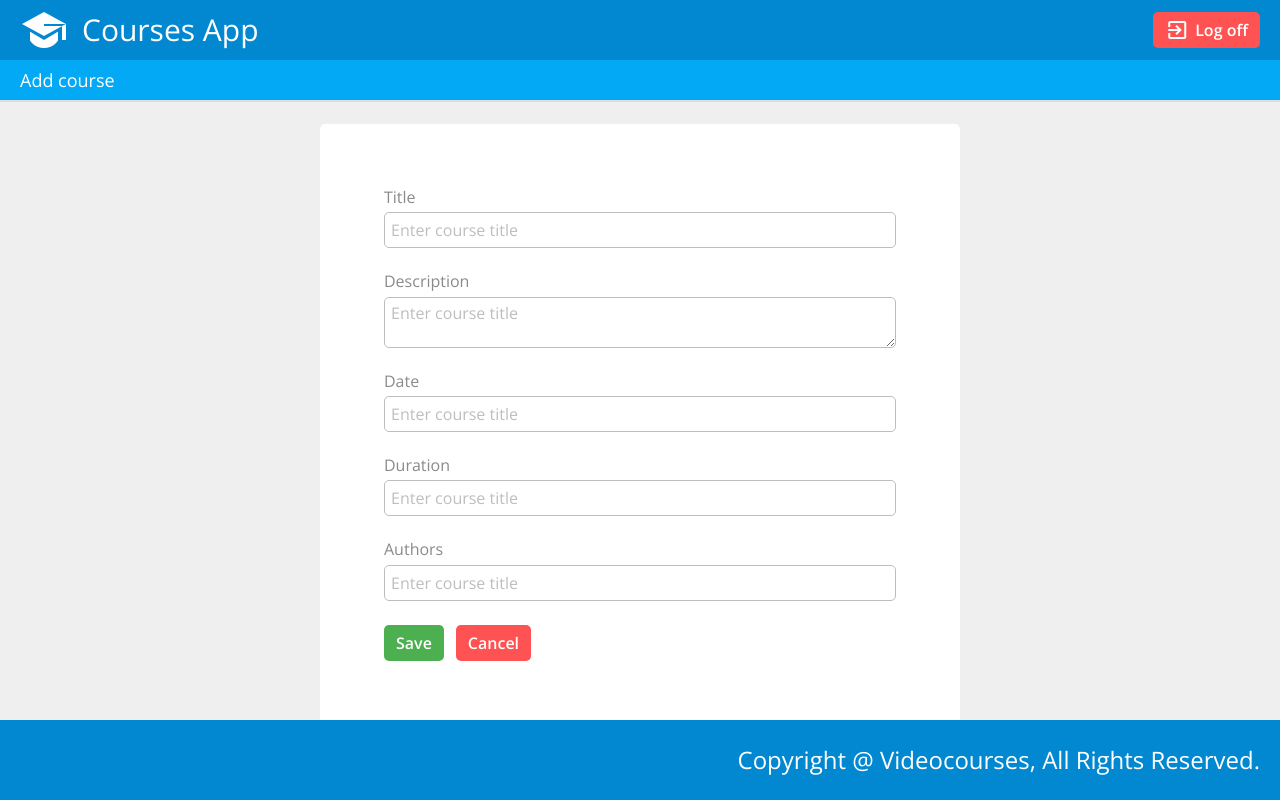
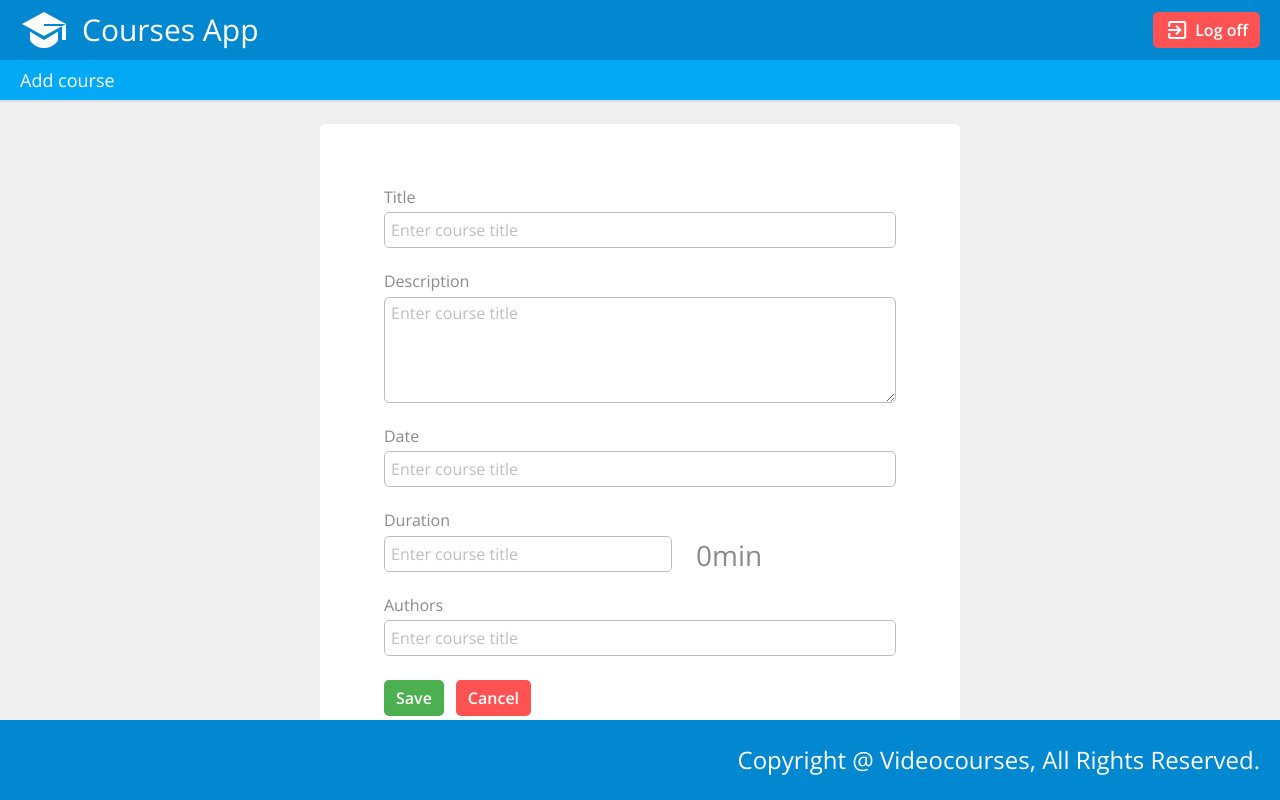
Before and after one commit to Drogbi/Angular-mentoring-program, an Angular app: page /add-course in a window 1280 px wide. Built offline with nearby package versions, Linux system fonts and the light colour scheme; sample sign-in values are in the browser's storage.

Commit message:
implement add course page

```diff
--- a/src/app/components/input/input.component.html
+++ b/src/app/components/input/input.component.html
@@ -1 +1 @@
-<input (ngModelChange)="onChange($event)" [placeholder]="placeholder" [ngClass]="currentClasses" [ngModel]="value" class="input">
+<input [type]="type" (ngModelChange)="onChange($event)" [placeholder]="placeholder" [ngClass]="currentClasses" [ngModel]="value" class="input">
--- a/src/app/components/input/input.component.ts
+++ b/src/app/components/input/input.component.ts
@@ -3,13 +3,14 @@ import { Component, EventEmitter, Input, OnInit, Output } from '@angular/core';
 @Component({
     selector: 'app-input',
     templateUrl: './input.component.html',
-    styleUrls: ['./input.component.css']
+    styleUrls: ['./input.component.css'],
 })
 export class InputComponent implements OnInit {
     @Input() public value: string;
     @Input() public size: string;
     @Input() public placeholder: string;
     @Output() onchange: EventEmitter<string> = new EventEmitter<string>();
+    @Input() public type: 'text' | 'number';
 
     currentClasses: Record<string, boolean>;
     constructor() {
@@ -18,11 +19,11 @@ export class InputComponent implements OnInit {
     }
 
     private setCurrentClasses() {
-        this.currentClasses =  {
-            'input': true,
-            'input_s': this.size === 's',
-            'input_m': this.size === 'm',
-            'input_l': this.size === 'l',
+        this.currentClasses = {
+            input: true,
+            input_s: this.size === 's',
+            input_m: this.size === 'm',
+            input_l: this.size === 'l',
         };
     }
 
@@ -30,9 +31,7 @@ export class InputComponent implements OnInit {
         this.onchange.emit(value);
     }
 
-
     ngOnInit() {
         this.setCurrentClasses();
     }
-
 }
--- a/src/app/components/logo/logo.component.css
+++ b/src/app/components/logo/logo.component.css
@@ -3,6 +3,7 @@
     font-size: 30px;
     display: flex;
     align-items: center;
+    cursor: pointer;
 }
 
 .logo__image {
--- a/src/app/components/logo/logo.component.html
+++ b/src/app/components/logo/logo.component.html
@@ -1,4 +1,4 @@
-<div class="logo">
+<div class="logo" (click)="onLogoClick()">
     <img class="logo__image" src="assets/images/logo.png" alt="Logo image">
     <div class="logo__name">
         {{ logoName }}
--- a/src/app/components/logo/logo.component.ts
+++ b/src/app/components/logo/logo.component.ts
@@ -1,4 +1,5 @@
 import { Component, OnInit } from '@angular/core';
+import { Router } from '@angular/router';
 
 @Component({
     selector: 'app-logo',
@@ -8,7 +9,11 @@ import { Component, OnInit } from '@angular/core';
 export class LogoComponent implements OnInit {
     public logoName = 'Courses App';
 
-    constructor() {}
+    constructor(private router: Router) {}
 
     ngOnInit() {}
+
+    public onLogoClick() {
+        this.router.navigate(['courses']);
+    }
 }
--- a/src/app/components/text-area/text-area.component.html
+++ b/src/app/components/text-area/text-area.component.html
@@ -1 +1 @@
-<textarea class="text-area" (ngModelChange)="onChange($event)" [placeholder]="placeholder" [ngModel]="value"></textarea>
+<textarea class="text-area" (ngModelChange)="onChange($event)" [placeholder]="placeholder" [ngModel]="value" [rows]="rows"></textarea>
--- a/src/app/components/text-area/text-area.component.ts
+++ b/src/app/components/text-area/text-area.component.ts
@@ -9,6 +9,7 @@ export class TextAreaComponent implements OnInit {
     @Input() public value: string;
     @Input() public placeholder: string;
     @Output() onchange: EventEmitter<string> = new EventEmitter<string>();
+    @Input() public rows: number;
 
     constructor() {
         this.value = null;
--- a/src/app/containers/courses/add-course/add-course.component.css
+++ b/src/app/containers/courses/add-course/add-course.component.css
@@ -22,9 +22,54 @@
 
 .form__form-item {
     display: flex;
-    padding-bottom: 24px;
+    margin-bottom: 24px;
 }
 
 .button-group__save-button {
     margin-right: 12px;
 }
+
+.form__duration {
+    display: flex;
+    align-items: flex-end;
+    width: 100%;
+}
+
+.duration__formatted-duration {
+    font-size: 28px;
+    font-weight: 300;
+    color: #8a8a8a;
+    margin-left: 24px;
+    text-overflow: ellipsis;
+    overflow: hidden;
+    white-space: nowrap;
+    min-width: 200px;
+}
+
+.duration__duration-input {
+    width: 100%;
+}
+
+@media(max-width: 1000px) {
+    .add-course__container {
+        width: 80%;
+    }
+}
+
+@media(max-width: 500px) {
+    .add-course__container {
+        padding: 24px;
+        margin: 24px;
+        width: 100%;
+    }
+    .duration__duration-input {
+        width: 50%;
+    }
+}
+
+@media(max-width: 400px) {
+    .add-course__container {
+        padding: 12px;
+        margin: 12px;
+    }
+}
--- a/src/app/containers/courses/add-course/add-course.component.html
+++ b/src/app/containers/courses/add-course/add-course.component.html
@@ -1,23 +1,26 @@
 <div class="add-course__container">
     <div class="add-course__form">
         <app-labeled-input class="form__form-item" label="Title">
-            <app-input size="l" placeholder="Enter course title"></app-input>
+            <app-input (onchange)="onTitleInput($event)" size="l" placeholder="Enter course title"></app-input>
         </app-labeled-input>
         <app-labeled-input class="form__form-item" label="Description">
-            <app-text-area placeholder="Enter course title" label="title"></app-text-area>
+            <app-text-area (onchange)="onDescriptionInput($event)" rows="5" placeholder="Enter course title" label="title"></app-text-area>
         </app-labeled-input>
         <app-labeled-input class="form__form-item" label="Date">
-            <app-input size="l" placeholder="Enter course title"></app-input>
+            <app-input (onchange)="onDateInput($event)" size="l" placeholder="Enter course title"></app-input>
         </app-labeled-input>
-        <app-labeled-input class="form__form-item" label="Duration">
-            <app-input size="l" placeholder="Enter course title"></app-input>
-        </app-labeled-input>
+        <div class="form__form-item form__duration">
+            <app-labeled-input class="duration__duration-input" label="Duration">
+                <app-input (onchange)="onDurationInput($event)" type="number" size="l" placeholder="Enter course title"></app-input>
+            </app-labeled-input>
+            <div class="duration__formatted-duration">{{ duratoin | formatMinutes }}</div>
+        </div>
         <app-labeled-input class="form__form-item" label="Authors">
-            <app-input size="l" placeholder="Enter course title"></app-input>
+            <app-input (onchange)="onAuthorsInput($event)" size="l" placeholder="Enter course title"></app-input>
         </app-labeled-input>
         <div class="button-group">
             <app-button label="Save" class="button-group__save-button" color="green" size="l"></app-button>
-            <app-button label="Cancel" color="red" size="l"></app-button>
+            <app-button (click)="onCancelClick()" label="Cancel" color="red" size="l"></app-button>
         </div>
     </div>
 </div>
--- a/src/app/containers/courses/add-course/add-course.component.ts
+++ b/src/app/containers/courses/add-course/add-course.component.ts
@@ -1,4 +1,5 @@
 import { Component, OnInit } from '@angular/core';
+import { Router } from '@angular/router';
 
 @Component({
     selector: 'app-add-course',
@@ -6,7 +7,43 @@ import { Component, OnInit } from '@angular/core';
     styleUrls: ['./add-course.component.css'],
 })
 export class AddCourseComponent implements OnInit {
-    constructor() {}
+    public title: string;
+    public description: string;
+    public date: string;
+    public duratoin: number;
+    public authors: string;
+
+    constructor(private router: Router) {
+        this.title = '';
+        this.description = '';
+        this.date = '';
+        this.duratoin = 0;
+        this.authors = '';
+    }
+
+    public onTitleInput(value: string) {
+        this.title = value;
+    }
+
+    public onDescriptionInput(value: string) {
+        this.description = value;
+    }
+
+    public onDateInput(value: string) {
+        this.date = value;
+    }
+
+    public onDurationInput(value: number) {
+        this.duratoin = value;
+    }
+
+    public onAuthorsInput(value: string) {
+        this.authors = value;
+    }
+
+    public onCancelClick() {
+        this.router.navigate(['courses']);
+    }
 
     ngOnInit() {}
 }
```
